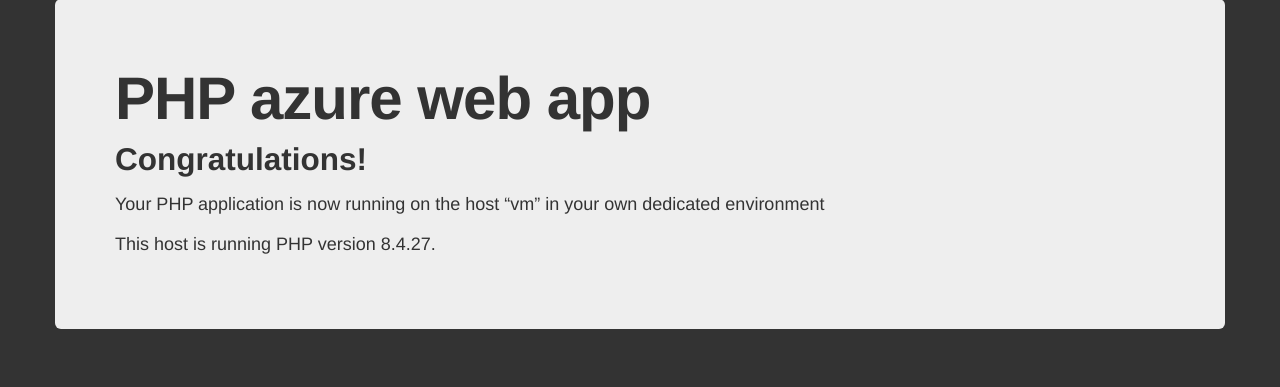
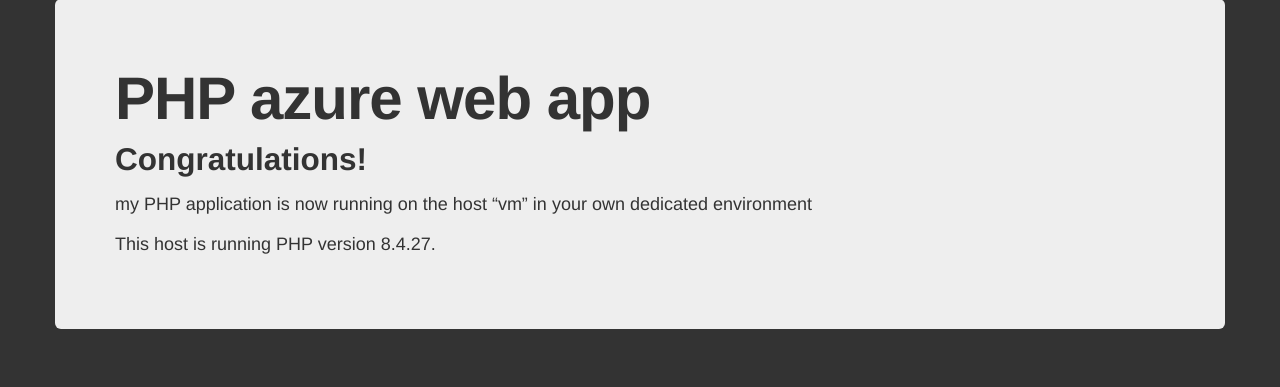
Before and after one commit to motasem13hamad/AzureWebApp, a PHP site: page / in a window 1280 px wide. Shown: the part 41-428 px from the top of the page. Run offline with PHP 8.4, Linux system fonts and the light colour scheme; some libraries are stand-ins or nearby versions.

Commit message:
update
my app

```diff
--- a/index.php
+++ b/index.php
@@ -17,7 +17,7 @@
             <div class="hero-unit">
                 <h1>PHP azure web app </h1>
                 <h2>Congratulations!</h2>
-                <p>Your PHP application is now running on the host &ldquo;<?php echo gethostname(); ?>&rdquo; in your own dedicated environment</p>
+                <p>my PHP application is now running on the host &ldquo;<?php echo gethostname(); ?>&rdquo; in your own dedicated environment</p>
                 <p>This host is running PHP version <?php echo phpversion(); ?>.</p>
             </div>
         </div>
```
